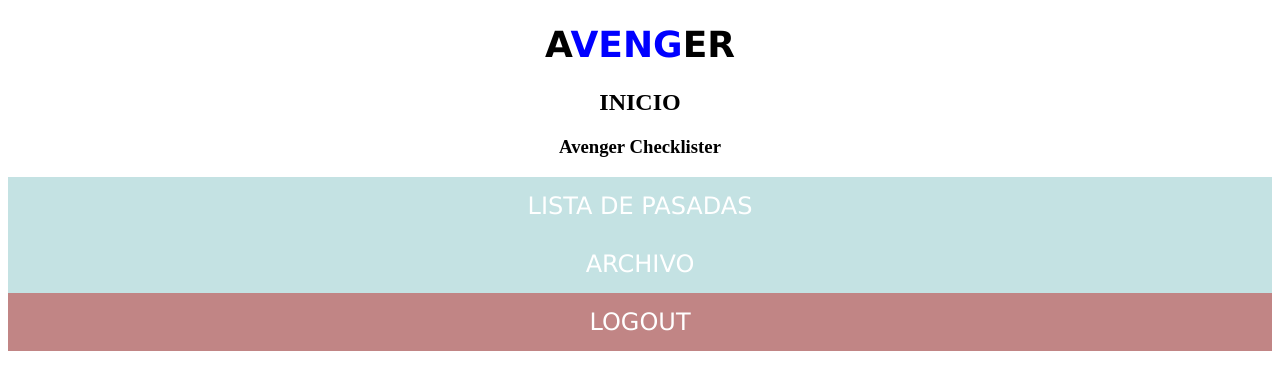
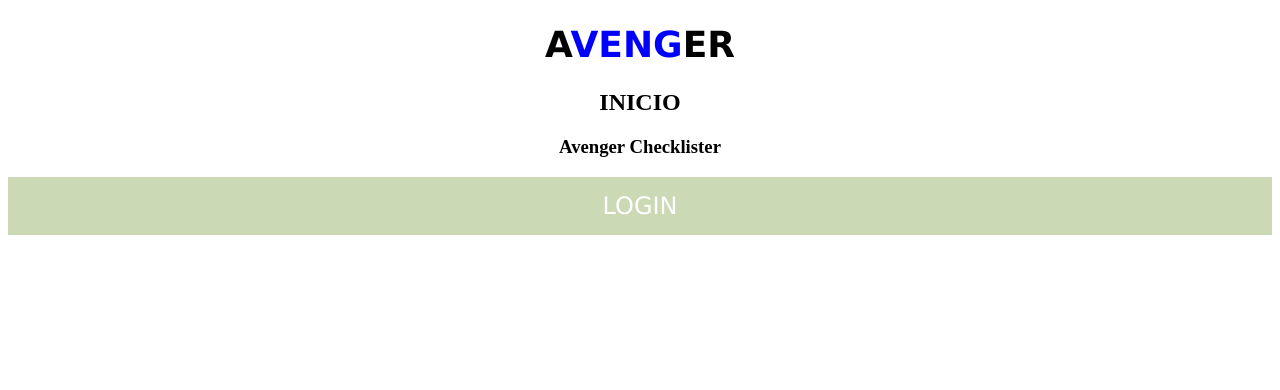
Before and after one commit to ClEsteban/AVENGER, a Django app: page / in a window 1280 px wide. Shown: the top 390 px of the page. Run offline with Django 4.2, Linux system fonts and the light colour scheme.

Commit message:
login/logout templates

```diff
--- a/AVENGER/templates/inicio.html
+++ b/AVENGER/templates/inicio.html
@@ -7,8 +7,13 @@
 
 {% block Contenido %}
 
+{% if request.user.is_authenticated %}
 <a class="boton" href="{% url 'avenger-lista' %}">LISTA DE PASADAS</a>
 <a class="boton" href="{% url 'historial' %}">ARCHIVO</a>
+
 <a class="logout" href="{% url 'AVENGER-logout' %}">LOGOUT</a>
+{% else %}
+<a class="volver" href="{% url 'AVENGER-login' %}">LOGIN</a>
+{% endif %}
 
 {% endblock %}
--- a/applogin/views.py
+++ b/applogin/views.py
@@ -28,7 +28,7 @@ def vista_login(request):
 
             if user is not None:
                 login(request, user)
-                return redirect("avenger-lista")
+                return redirect("AVENGER-inicio")
             else:
                 return render(request, "login.html", {"formulario":formulario, "errors":"credenciales invalidas"})
         else:
```
Also changed, not shown: db.sqlite3.
